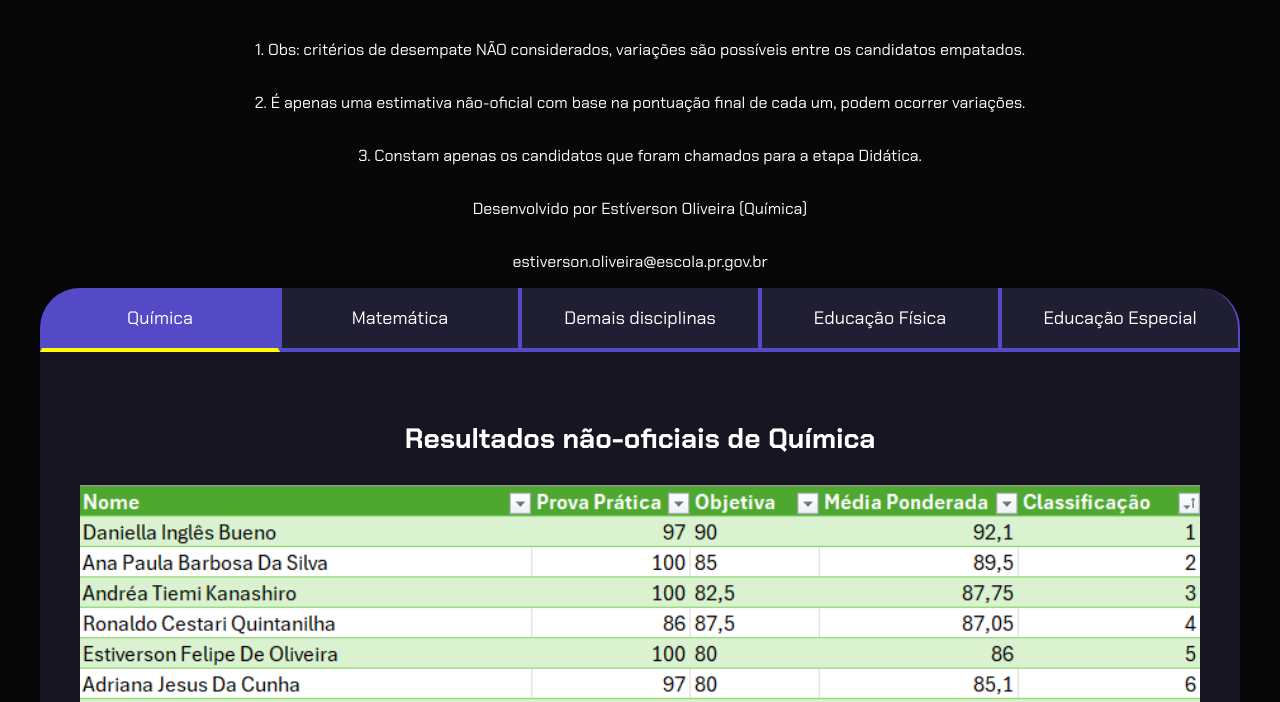
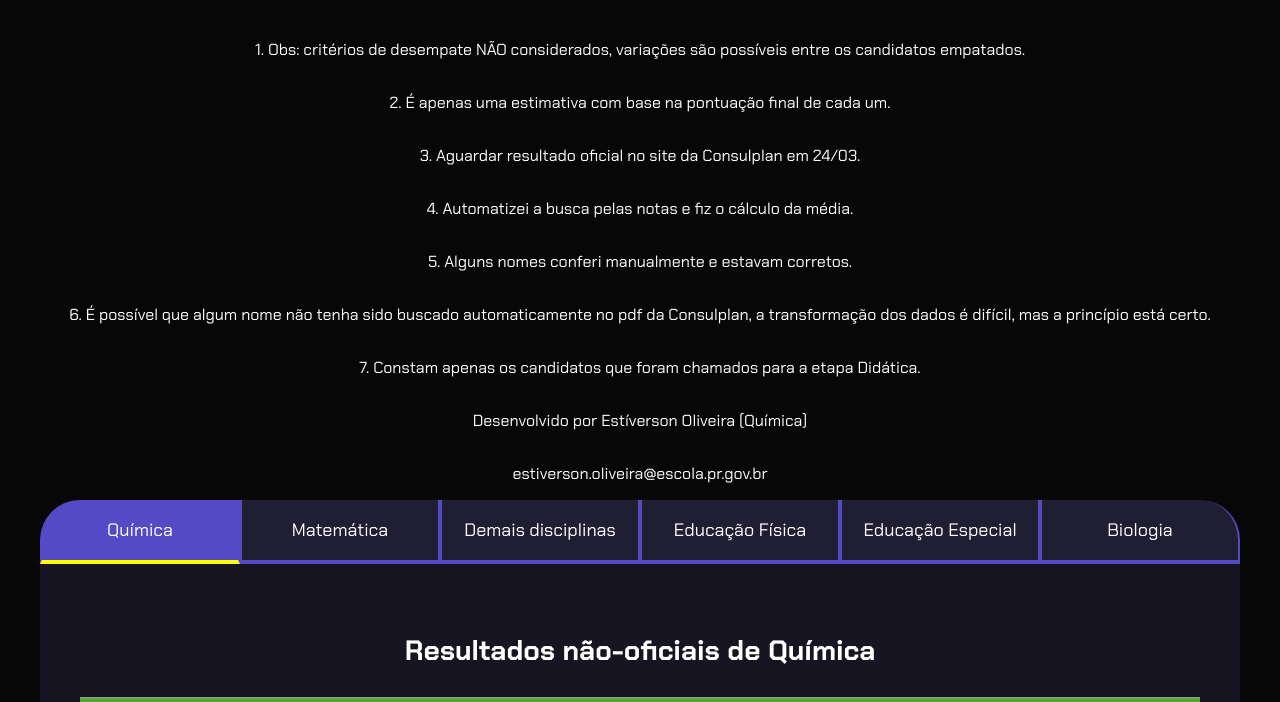
Before and after one commit to EstiversonOliveira/PDE24naooficial, a plain HTML site: page index.html in a window 1280 px wide. Shown: the part 80-782 px from the top of the page. Drawn offline with Linux system fonts and the light colour scheme.

Commit message:
inclusão de biologia

```diff
--- a/index.html
+++ b/index.html
@@ -11,9 +11,13 @@
 <body>
     <section class="conteudo-principal">
         <h2 class="titulo-principal">Resultado PDE (não oficial)<span>_</span></h2>
-        <p>         1. Obs: critérios de desempate NÃO considerados, variações são possíveis entre os candidatos empatados.
-                <p> 2. É apenas uma estimativa não-oficial com base na pontuação final de cada um, podem ocorrer variações.</p>
-                <p> 3. Constam apenas os candidatos que foram chamados para a etapa Didática.</p>
+        <p>1. Obs: critérios de desempate NÃO considerados, variações são possíveis entre os candidatos empatados.
+                <p> 2. É apenas uma estimativa com base na pontuação final de cada um.</p>
+                <p> 3. Aguardar resultado oficial no site da Consulplan em 24/03.</p>
+                <p> 4. Automatizei a busca pelas notas e fiz o cálculo da média.</p>
+                <p> 5. Alguns nomes conferi manualmente e estavam corretos.</p>
+                <p> 6. É possível que algum nome não tenha sido buscado automaticamente no pdf da Consulplan, a transformação dos dados é difícil, mas a princípio está certo.</p>
+                <p>7. Constam apenas os candidatos que foram chamados para a etapa Didática.</p>
                 <p>Desenvolvido por Estíverson Oliveira (Química)</p>
                 <p>estiverson.oliveira@escola.pr.gov.br</p>
         <div class="conteudo">
@@ -24,6 +28,7 @@
                 <button class="botao">Demais disciplinas</button>
                 <button class="botao">Educação Física</button>
                 <button class="botao">Educação Especial</button>
+                <button class="botao">Biologia</button>
 
             </div>
             <div class="abas-textos">
@@ -84,8 +89,11 @@
                 <p>Abrir com Excel em português para leitura correta das fórmulas(pode ser o online)</p>
                 <a href="https://docs.google.com/spreadsheets/d/14eIwNm7VbEYCLrI5xGG32EIALnlfgBeW/edit?usp=sharing&ouid=109042744209941831501&rtpof=true&sd=true">Clique aqui para a Planilha</a>
             </div>
-                <div class="aba-conteudo">
-                    <h3 class="aba-conteudo-titulo-principal">Resultados não-oficiais de Educação Física</h3>"
+
+            <div class="aba-conteudo">
+                <h3 class="aba-conteudo-titulo-principal">Resultados não-oficiais de Biologia</h3>
+                <p>Abrir com Excel em português para leitura correta das fórmulas(pode ser o online)</p>
+                <a href="https://docs.google.com/spreadsheets/d/1PC9Loy6mrftRtrOB3a0PiJS8cCkXSKpT/edit?usp=sharing&ouid=109042744209941831501&rtpof=true&sd=true">Clique aqui para a Planilha</a>
             </div>
         </div>
     </section>
```
